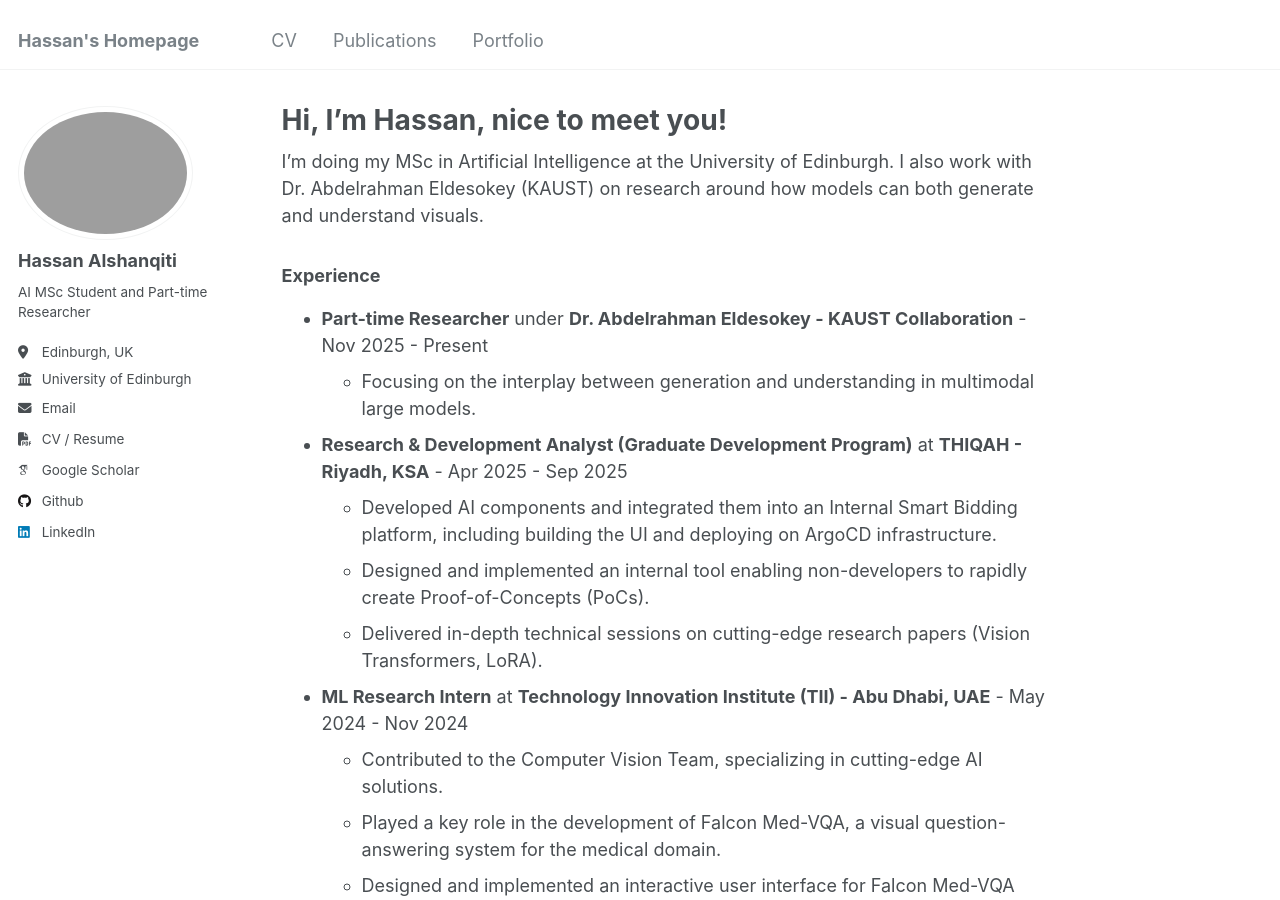
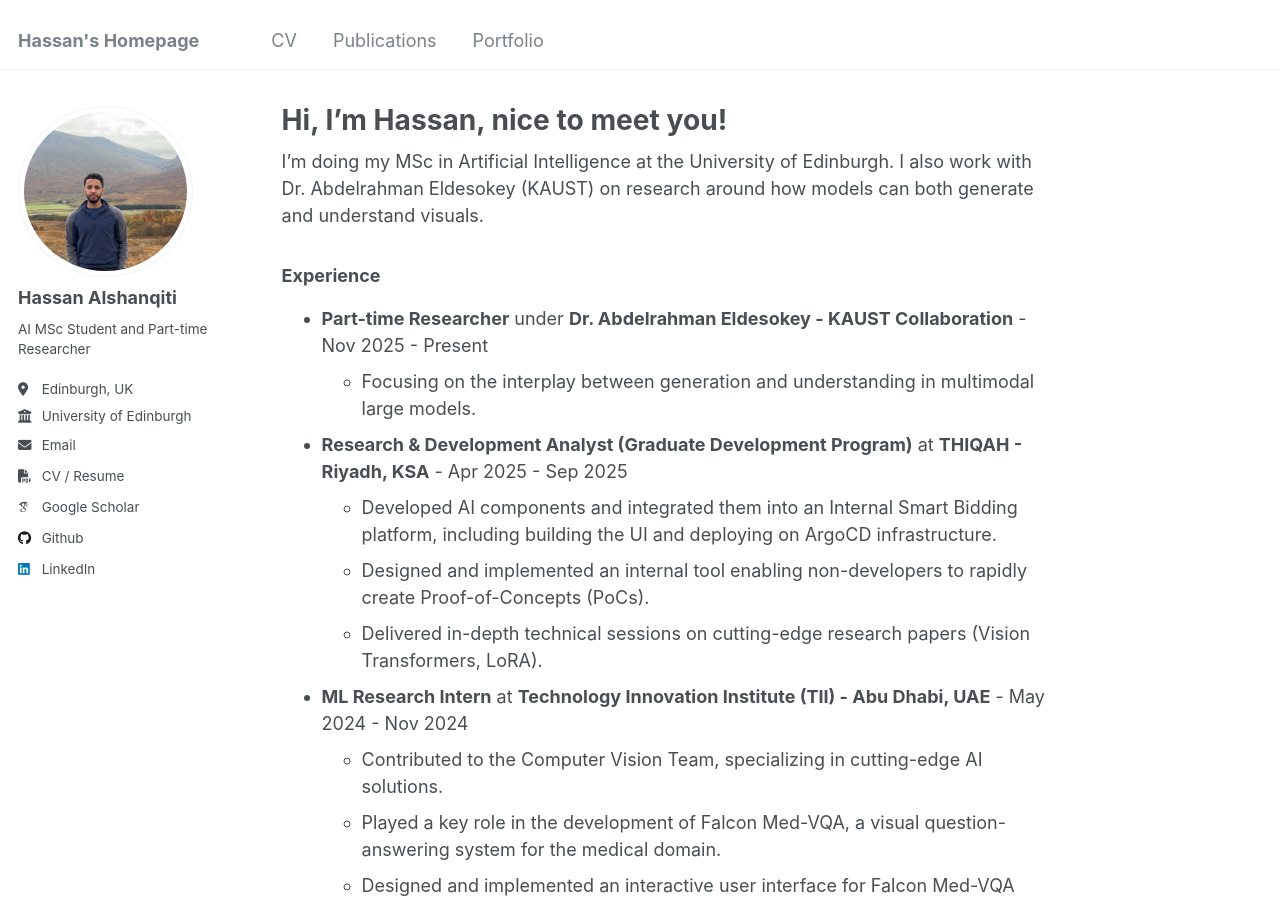
Before and after one commit to opmyth/opmyth.github.io, a Jekyll site: the page built from _pages/about.md, in a window 1280 px wide and 900 px high. Built offline with Jekyll 4.4.1, drawn with Linux system fonts in a browser that asks for light colours; some web fonts are replaced.

Commit message:
some changes

```diff
--- a/_config.yml
+++ b/_config.yml
@@ -22,7 +22,7 @@ repository               : "opmyth/opmyth.github.io"
 author:
 
   # Biographic information
-  avatar           : "pfpasdklf.jpg"
+  avatar           : "pfp2.jpg"
   name             : "Hassan Alshanqiti"
   pronouns         : # example: "she/her"
   bio              : "AI MSc Student and Part-time Researcher"
```
Also changed, not shown: images/pfp2.jpg (renamed from images/pfp.jpg).
